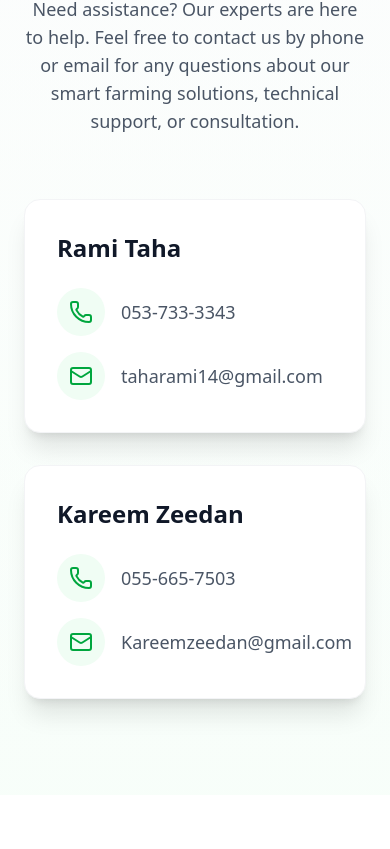
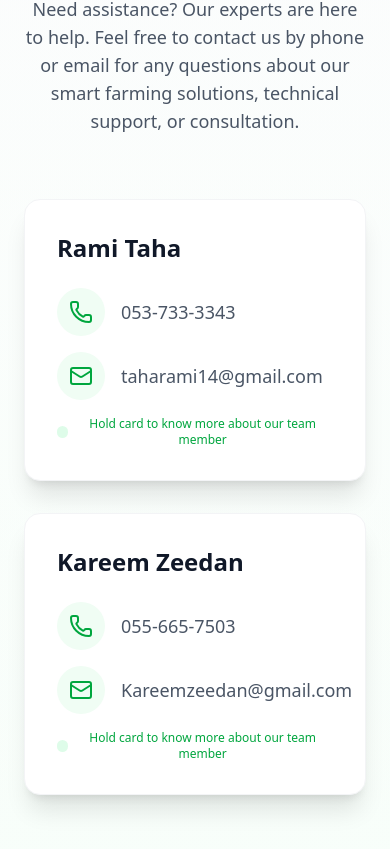
Before and after one commit to ramitaha13/Phase2SmartFarm, a React (Vite) app: page / in a window 390 px wide. Shown: the part 1044-1893 px from the top of the page. Before the commit the page ends 1839 px from the top, so only its background shows below. Built offline with nearby package versions, Linux system fonts and the light colour scheme.

Commit message:
first commit

```diff
--- a/src/components/home.jsx
+++ b/src/components/home.jsx
@@ -1,12 +1,180 @@
-import React, { useState } from "react";
-import { Leaf, Share2, Phone, Mail } from "lucide-react";
+import React, { useState, useEffect } from "react";
+import { Leaf, Share2, Phone, Mail, X } from "lucide-react";
 import { useNavigate } from "react-router-dom";
+
+// Function to calculate age from birthdate in format DD/MM/YYYY
+const calculateAge = (birthdate) => {
+  const parts = birthdate.split("/");
+  const birthDay = parseInt(parts[0], 10);
+  const birthMonth = parseInt(parts[1], 10) - 1; // JavaScript months are 0-indexed
+  const birthYear = parseInt(parts[2], 10);
+
+  const birthDate = new Date(birthYear, birthMonth, birthDay);
+  const today = new Date();
+
+  let age = today.getFullYear() - birthDate.getFullYear();
+
+  // Check if birthday hasn't occurred yet this year
+  const monthDiff = today.getMonth() - birthDate.getMonth();
+  if (
+    monthDiff < 0 ||
+    (monthDiff === 0 && today.getDate() < birthDate.getDate())
+  ) {
+    age--;
+  }
+
+  return age;
+};
 
 const Alert = ({ children }) => (
   <div className="fixed top-4 left-4 bg-green-100 border border-green-600 text-green-800 p-4 rounded-lg shadow-lg animate-fade-in">
     {children}
   </div>
 );
+
+const ContactCard = ({
+  name,
+  phone,
+  email,
+  imagePath,
+  additionalDetails = [],
+}) => {
+  const [isExpanded, setIsExpanded] = useState(false);
+  const [touchTimer, setTouchTimer] = useState(null);
+
+  // Handle touch start - start timer (mobile only)
+  const handleTouchStart = () => {
+    // Only on mobile devices
+    if (window.innerWidth <= 768) {
+      const timer = setTimeout(() => {
+        setIsExpanded(true);
+      }, 500); // 500ms hold to expand
+
+      setTouchTimer(timer);
+    }
+  };
+
+  // Handle touch end - clear timer if not completed
+  const handleTouchEnd = () => {
+    if (touchTimer) {
+      clearTimeout(touchTimer);
+      setTouchTimer(null);
+    }
+  };
+
+  // Close expanded card
+  const handleClose = (e) => {
+    e.stopPropagation();
+    setIsExpanded(false);
+  };
+
+  return (
+    <div
+      className="relative bg-white rounded-2xl shadow-xl p-8 hover:shadow-2xl transition-all duration-300 border border-gray-100"
+      onTouchStart={handleTouchStart}
+      onTouchEnd={handleTouchEnd}
+      onTouchCancel={handleTouchEnd}
+    >
+      {/* Regular Card Content */}
+      <h3 className="text-2xl font-bold text-gray-900 mb-6">{name}</h3>
+      <div className="space-y-4">
+        <div className="flex items-center space-x-4 group">
+          <div className="bg-green-50 p-3 rounded-full group-hover:bg-green-100 transition-colors">
+            <Phone className="h-6 w-6 text-green-600" />
+          </div>
+          <a
+            href={`tel:${phone.replace(/-/g, "")}`}
+            className="text-lg text-gray-600 hover:text-green-600 transition-colors"
+          >
+            {phone}
+          </a>
+        </div>
+        <div className="flex items-center space-x-4 group">
+          <div className="bg-green-50 p-3 rounded-full group-hover:bg-green-100 transition-colors">
+            <Mail className="h-6 w-6 text-green-600" />
+          </div>
+          <a
+            href={`mailto:${email}`}
+            className="text-lg text-gray-600 hover:text-green-600 transition-colors"
+          >
+            {email}
+          </a>
+        </div>
+      </div>
+
+      {/* Mobile-only indicator */}
+      <div className="md:hidden mt-4 text-center">
+        <div className="text-xs text-green-600 font-medium flex items-center justify-center">
+          <span className="inline-block w-3 h-3 bg-green-100 rounded-full mr-1 animate-pulse"></span>
+          Hold card to know more about our team member
+        </div>
+      </div>
+
+      {/* Expanded Card (Mobile Only) */}
+      {isExpanded && (
+        <div className="fixed inset-0 z-50 flex items-center justify-center bg-black bg-opacity-50 p-4 md:hidden">
+          <div className="bg-white rounded-2xl w-full max-w-md p-6 relative">
+            <button
+              onClick={handleClose}
+              className="absolute top-4 right-4 p-2 bg-gray-100 rounded-full hover:bg-gray-200"
+            >
+              <X className="h-5 w-5 text-gray-700" />
+            </button>
+
+            <div className="flex flex-col items-center">
+              <div className="w-32 h-32 rounded-full overflow-hidden mb-4">
+                <img
+                  src={imagePath}
+                  alt={name}
+                  className="w-full h-full object-cover"
+                />
+              </div>
+
+              <h3 className="text-2xl font-bold text-center text-gray-900 mb-4">
+                {name}
+              </h3>
+
+              {/* Additional Details */}
+              {additionalDetails.length > 0 && (
+                <div className="w-full bg-green-50 rounded-lg p-4 mb-4">
+                  <ul className="space-y-2">
+                    {additionalDetails.map((detail, index) => (
+                      <li
+                        key={index}
+                        className="text-gray-700 flex items-start"
+                      >
+                        <span className="inline-block w-1.5 h-1.5 bg-green-500 rounded-full mt-2 mr-2"></span>
+                        {detail}
+                      </li>
+                    ))}
+                  </ul>
+                </div>
+              )}
+
+              <div className="space-y-4 w-full">
+                <a
+                  href={`tel:${phone.replace(/-/g, "")}`}
+                  className="flex items-center justify-center space-x-3 bg-green-50 p-4 rounded-lg text-green-700 font-medium"
+                >
+                  <Phone className="h-5 w-5" />
+                  <span>{phone}</span>
+                </a>
+
+                <a
+                  href={`mailto:${email}`}
+                  className="flex items-center justify-center space-x-3 bg-green-50 p-4 rounded-lg text-green-700 font-medium"
+                >
+                  <Mail className="h-5 w-5" />
+                  <span>{email}</span>
+                </a>
+              </div>
+            </div>
+          </div>
+        </div>
+      )}
+    </div>
+  );
+};
 
 const SmartFarmLanding = () => {
   const navigate = useNavigate();
@@ -171,7 +339,7 @@ const SmartFarmLanding = () => {
         </div>
       </div>
 
-      {/* Contact Section - Updated with modern card design */}
+      {/* Contact Section - Updated with modern card design and mobile touch support */}
       <div className="bg-gradient-to-t from-green-50/50 to-transparent py-24">
         <div className="max-w-7xl mx-auto px-6">
           <div className="text-center max-w-3xl mx-auto mb-16">
@@ -181,7 +349,7 @@ const SmartFarmLanding = () => {
             <p className="text-xl text-gray-600 mb-4">
               Get in touch with our team
             </p>
-            <p className="text-lg text-gray-600">
+            <p className="text-lg text-gray-600 mb-2">
               Need assistance? Our experts are here to help. Feel free to
               contact us by phone or email for any questions about our smart
               farming solutions, technical support, or consultation.
@@ -190,66 +358,26 @@ const SmartFarmLanding = () => {
 
           <div className="grid grid-cols-1 md:grid-cols-2 gap-8 max-w-4xl mx-auto">
             {/* Rami Taha Contact Card */}
-            <div className="bg-white rounded-2xl shadow-xl p-8 hover:shadow-2xl transition-all duration-300 border border-gray-100">
-              <h3 className="text-2xl font-bold text-gray-900 mb-6">
-                Rami Taha
-              </h3>
-              <div className="space-y-4">
-                <div className="flex items-center space-x-4 group">
-                  <div className="bg-green-50 p-3 rounded-full group-hover:bg-green-100 transition-colors">
-                    <Phone className="h-6 w-6 text-green-600" />
-                  </div>
-                  <a
-                    href="tel:0537333343"
-                    className="text-lg text-gray-600 hover:text-green-600 transition-colors"
-                  >
-                    053-733-3343
-                  </a>
-                </div>
-                <div className="flex items-center space-x-4 group">
-                  <div className="bg-green-50 p-3 rounded-full group-hover:bg-green-100 transition-colors">
-                    <Mail className="h-6 w-6 text-green-600" />
-                  </div>
-                  <a
-                    href="mailto:taharami14@gmail.com"
-                    className="text-lg text-gray-600 hover:text-green-600 transition-colors"
-                  >
-                    taharami14@gmail.com
-                  </a>
-                </div>
-              </div>
-            </div>
+            <ContactCard
+              name="Rami Taha"
+              phone="053-733-3343"
+              email="taharami14@gmail.com"
+              imagePath="src/assets/3.jpeg"
+              additionalDetails={[
+                `Age: ${calculateAge("13/9/1999")}`,
+                "From Kabul",
+                "Software engineering student",
+                "Fourth year at Braude College",
+              ]}
+            />
 
             {/* Kareem Zeedan Contact Card */}
-            <div className="bg-white rounded-2xl shadow-xl p-8 hover:shadow-2xl transition-all duration-300 border border-gray-100">
-              <h3 className="text-2xl font-bold text-gray-900 mb-6">
-                Kareem Zeedan
-              </h3>
-              <div className="space-y-4">
-                <div className="flex items-center space-x-4 group">
-                  <div className="bg-green-50 p-3 rounded-full group-hover:bg-green-100 transition-colors">
-                    <Phone className="h-6 w-6 text-green-600" />
-                  </div>
-                  <a
-                    href="tel:0556657503"
-                    className="text-lg text-gray-600 hover:text-green-600 transition-colors"
-                  >
-                    055-665-7503
-                  </a>
-                </div>
-                <div className="flex items-center space-x-4 group">
-                  <div className="bg-green-50 p-3 rounded-full group-hover:bg-green-100 transition-colors">
-                    <Mail className="h-6 w-6 text-green-600" />
-                  </div>
-                  <a
-                    href="mailto:Kareem.zeedan@gmail.com"
-                    className="text-lg text-gray-600 hover:text-green-600 transition-colors"
-                  >
-                    Kareemzeedan@gmail.com
-                  </a>
-                </div>
-              </div>
-            </div>
+            <ContactCard
+              name="Kareem Zeedan"
+              phone="055-665-7503"
+              email="Kareemzeedan@gmail.com"
+              imagePath="src/assets/4.jpeg"
+            />
           </div>
         </div>
       </div>
```
